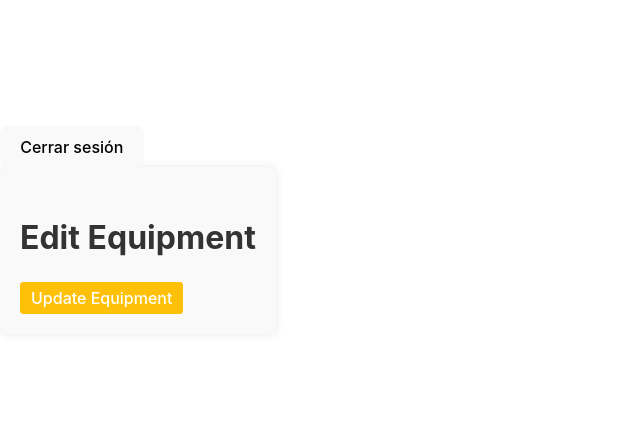
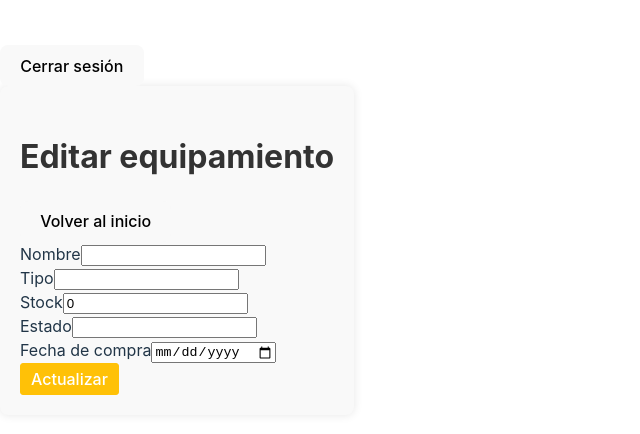
Before and after one commit to MauriBarrientos/ts-development, a React (Vite) app in the folder client/formotex/: page /edit-equipment/1 in a window 1280 px wide. Shown: the part 170-604 px from the top of the page, without its empty margins (0-640 px from the left). Built offline with nearby package versions, Linux system fonts and the light colour scheme; no server answers; sample sign-in values are in the browser's storage.

Commit message:
Feat: Front end detailing

```diff
--- a/client/formotex/src/App.jsx
+++ b/client/formotex/src/App.jsx
@@ -5,7 +5,7 @@ import EquipmentList from './components/EquipmentList';
 import CreateEquipment from './components/CreateEquipment';
 import EditEquipment from './components/EditEquipment';
 import { getToken, logout } from './services/authService';
-import { addEquipment } from './services/equipmentService';
+import { addEquipment, editEquipment } from './services/equipmentService';
 
 // Ruta privada que redirige si no está autenticado
 function PrivateRoute({ children }) {
@@ -30,6 +30,10 @@ export default function App() {
 
     const handleCreate = () => {
         addEquipment
+    }
+
+    const handleEdit = () => {
+        editEquipment
     }
 
 
@@ -64,7 +68,7 @@ export default function App() {
                 <Route path="/edit-equipment/:id" element={
                     <PrivateRoute>
                         <>
-                            <button onClick={handleLogout}>Cerrar sesión</button>
+                            <button onClick={handleEdit}>Cerrar sesión</button>
                             <EditEquipment />
                         </>
                     </PrivateRoute>
--- a/client/formotex/src/components/CreateEquipment.jsx
+++ b/client/formotex/src/components/CreateEquipment.jsx
@@ -9,7 +9,7 @@ const CreateEquipment = () => {
     stock: 0,
     status: '',
     buy_date: '',
-    user_id: 1, // Puedes ajustar esto según sea necesario
+    user_id: 1,
     client_id: '',
     supplier_id: ''
   });
@@ -26,11 +26,10 @@ const CreateEquipment = () => {
   const handleSubmit = async (e) => {
     e.preventDefault();
 
-    // Convertir buy_date a formato YYYY-MM-DD
     const formattedDate = new Date(equipment.buy_date).toISOString().split('T')[0];
 
     try {
-        const token = getToken(); // Obtener el token del almacenamiento
+      const token = getToken();
       const response = await fetch('http://127.0.0.1:3000/equipment', {
         method: 'POST',
         headers: {
@@ -39,7 +38,7 @@ const CreateEquipment = () => {
         },
         body: JSON.stringify({
           ...equipment,
-              buy_date: formattedDate // Incluir la fecha convertida
+          buy_date: formattedDate
         }),
       });
 
@@ -47,45 +46,110 @@ const CreateEquipment = () => {
         throw new Error('Error al añadir el equipo');
       }
 
-        navigate('/equipment');
+      navigate('/dashboard');
     } catch (error) {
       console.error('Error adding equipment', error);
     }
   };
 
   return (
-    <div className="container mt-5">
-      <h2>Add New Equipment</h2>
+    <div className="container mt-5 card">
+      <h2>Crear equipamiento</h2>
+      <button className="btn btn-secondary mb-3" onClick={() => navigate('/dashboard')}>
+        Volver al inicio
+      </button>
       <form onSubmit={handleSubmit}>
+        {/* Campos del formulario */}
         <div className="form-group">
-          <label htmlFor="name">Name</label>
-          <input type="text" id="name" name="name" value={equipment.name} onChange={handleChange} className="form-control" required />
+          <label htmlFor="name">Nombre</label>
+          <input
+            type="text"
+            id="name"
+            name="name"
+            value={equipment.name}
+            onChange={handleChange}
+            className="form-control"
+            required
+          />
         </div>
+
         <div className="form-group">
-          <label htmlFor="type">Type</label>
-          <input type="text" id="type" name="type" value={equipment.type} onChange={handleChange} className="form-control" required />
+          <label htmlFor="type">Tipo</label>
+          <input
+            type="text"
+            id="type"
+            name="type"
+            value={equipment.type}
+            onChange={handleChange}
+            className="form-control"
+            required
+          />
         </div>
+
         <div className="form-group">
           <label htmlFor="stock">Stock</label>
-          <input type="number" id="stock" name="stock" value={equipment.stock} onChange={handleChange} className="form-control" required />
+          <input
+            type="number"
+            id="stock"
+            name="stock"
+            value={equipment.stock}
+            onChange={handleChange}
+            className="form-control"
+            required
+          />
         </div>
+
         <div className="form-group">
-          <label htmlFor="status">Status</label>
-          <input type="text" id="status" name="status" value={equipment.status} onChange={handleChange} className="form-control" required />
+          <label htmlFor="status">Estado</label>
+          <input
+            type="text"
+            id="status"
+            name="status"
+            value={equipment.status}
+            onChange={handleChange}
+            className="form-control"
+            required
+          />
         </div>
+
         <div className="form-group">
-          <label htmlFor="buy_date">Buy Date</label>
-          <input type="date" id="buy_date" name="buy_date" value={equipment.buy_date} onChange={handleChange} className="form-control" required />
+          <label htmlFor="buy_date">Fecha de compra</label>
+          <input
+            type="date"
+            id="buy_date"
+            name="buy_date"
+            value={equipment.buy_date}
+            onChange={handleChange}
+            className="form-control"
+            required
+          />
         </div>
+
         <div className="form-group">
-          <label htmlFor="client_id">Client ID</label>
-          <input type="text" id="client_id" name="client_id" value={equipment.client_id} onChange={handleChange} className="form-control" required />
+          <label htmlFor="client_id">ID del cliente</label>
+          <input
+            type="text"
+            id="client_id"
+            name="client_id"
+            value={equipment.client_id}
+            onChange={handleChange}
+            className="form-control"
+          />
         </div>
+
         <div className="form-group">
-          <label htmlFor="supplier_id">Supplier ID</label>
-          <input type="text" id="supplier_id" name="supplier_id" value={equipment.supplier_id} onChange={handleChange} className="form-control" required />
+          <label htmlFor="supplier_id">ID del proveedor</label>
+          <input
+            type="text"
+            id="supplier_id"
+            name="supplier_id"
+            value={equipment.supplier_id}
+            onChange={handleChange}
+            className="form-control"
+          />
         </div>
-        <button type="submit" className="btn btn-primary">Add Equipment</button>
+
+        <button type="submit" className="btn btn-primary">Añadir</button>
       </form>
     </div>
   );
--- a/client/formotex/src/components/EditEquipment.jsx
+++ b/client/formotex/src/components/EditEquipment.jsx
@@ -1,6 +1,6 @@
 import React, { useState, useEffect } from 'react';
 import { useParams, useNavigate } from 'react-router-dom';
-import { getEquipmentById, updateEquipment } from '../services/equipmentService';
+import { getEquipmentById, editEquipment } from '../services/equipmentService';
 import './EquipmentList.css';
 
 const EditEquipment = () => {
@@ -18,7 +18,11 @@ const EditEquipment = () => {
     const fetchEquipment = async () => {
       try {
         const data = await getEquipmentById(id);
-        setEquipment(data);
+        const formattedDate = data.buy_date ? new Date(data.buy_date).toISOString().split('T')[0] : '';
+        setEquipment({
+          ...data,
+          buy_date: formattedDate,
+        });
       } catch (error) {
         console.error('Error fetching equipment', error);
       }
@@ -37,19 +41,87 @@ const EditEquipment = () => {
   const handleSubmit = async (e) => {
     e.preventDefault();
     try {
-        await updateEquipment(id, equipment);
-        navigate('/equipment');
+      await editEquipment(id, equipment);
+      navigate('/dashboard');
     } catch (error) {
-        console.error('Error updating equipment', error);
+      console.error('Error updating equipment', error);
     }
-};
+  };
 
   return (
-    <div className="container mt-5">
-      <h2>Edit Equipment</h2>
+    <div className="container mt-5 card">
+      <h2>Editar equipamiento</h2>
+      <button className="btn btn-secondary mb-3" onClick={() => navigate('/dashboard')}>
+        Volver al inicio
+      </button>
       <form onSubmit={handleSubmit}>
-        {/* Repeat form fields as in CreateEquipment */}
-        <button type="submit" className="btn btn-warning">Update Equipment</button>
+        {/* Campos del formulario */}
+        <div className="form-group">
+          <label htmlFor="name">Nombre</label>
+          <input
+            type="text"
+            className="form-control"
+            id="name"
+            name="name"
+            value={equipment.name}
+            onChange={handleChange}
+            required
+          />
+        </div>
+
+        <div className="form-group">
+          <label htmlFor="type">Tipo</label>
+          <input
+            type="text"
+            className="form-control"
+            id="type"
+            name="type"
+            value={equipment.type}
+            onChange={handleChange}
+            required
+          />
+        </div>
+
+        <div className="form-group">
+          <label htmlFor="stock">Stock</label>
+          <input
+            type="number"
+            className="form-control"
+            id="stock"
+            name="stock"
+            value={equipment.stock}
+            onChange={handleChange}
+            required
+          />
+        </div>
+
+        <div className="form-group">
+          <label htmlFor="status">Estado</label>
+          <input
+            type="text"
+            className="form-control"
+            id="status"
+            name="status"
+            value={equipment.status}
+            onChange={handleChange}
+            required
+          />
+        </div>
+
+        <div className="form-group">
+          <label htmlFor="buy_date">Fecha de compra</label>
+          <input
+            type="date"
+            className="form-control"
+            id="buy_date"
+            name="buy_date"
+            value={equipment.buy_date}
+            onChange={handleChange}
+            required
+          />
+        </div>
+
+        <button type="submit" className="btn btn-warning mt-3">Actualizar</button>
       </form>
     </div>
   );
--- a/client/formotex/src/components/EquipmentList.jsx
+++ b/client/formotex/src/components/EquipmentList.jsx
@@ -34,21 +34,21 @@ const EquipmentList = () => {
 
   return (
     <div className="container mt-5">
-      <h2>Equipment List</h2>
+      <h2>Lista de equipos</h2>
       <div className="col-md-3 mb-2">
         <button className="btn btn-primary" onClick={handleCreate}>
-          New Equipment
+          Añadir equipo
         </button>
       </div>
       <table className="table">
         <thead>
           <tr>
-            <th>Name</th>
-            <th>Type</th>
+            <th>Nombre</th>
+            <th>Tipo</th>
             <th>Stock</th>
-            <th>Status</th>
-            <th>Buy Date</th>
-            <th>Actions</th>
+            <th>Estado</th>
+            <th>Fecha de compra</th>
+            <th>Acciones</th>
           </tr>
         </thead>
         <tbody>
@@ -60,8 +60,8 @@ const EquipmentList = () => {
               <td>{equipment.status}</td>
               <td>{new Date(equipment.buy_date).toLocaleDateString()}</td>
               <td>
-                <button className="btn btn-warning" onClick={() => navigate(`/equipment/edit/${equipment.id}`)}>Edit</button>
-                <button className="btn btn-danger" onClick={() => handleDelete(equipment.id)}>Delete</button>
+                <button className="btn btn-warning" onClick={() => navigate(`/edit-equipment/${equipment.id}`)}>Editar</button>
+                <button className="btn btn-danger" onClick={() => handleDelete(equipment.id)}>Eliminar</button>
               </td>
             </tr>
           ))}
--- a/client/formotex/src/services/equipmentService.js
+++ b/client/formotex/src/services/equipmentService.js
@@ -55,7 +55,7 @@ export const addEquipment = async (equipment) => {
 };
 
 
-export const updateEquipment = async (id, equipment) => {
+export const editEquipment = async (id, equipment) => {
     const response = await fetch(`${API_URL}/equipment/${id}`, {
         method: 'PUT',
         headers: getHeaders(),
```
Lines whose indentation alone changed are shown as unchanged.
